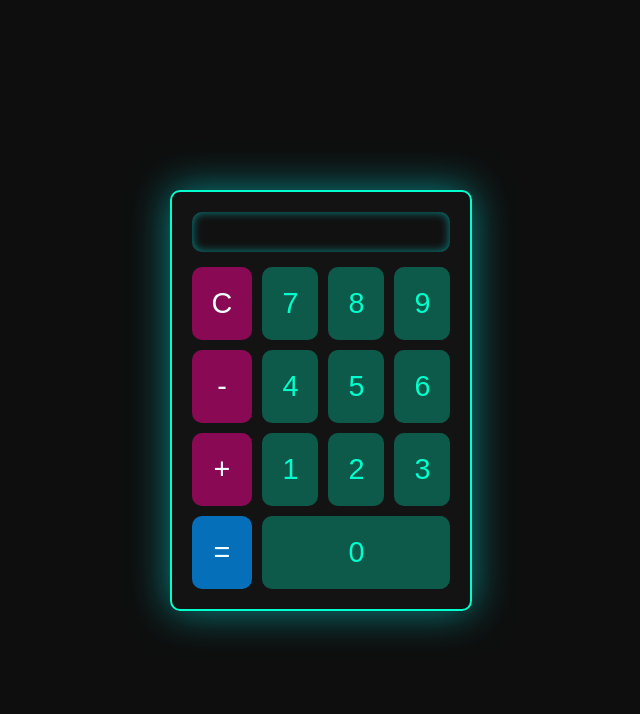
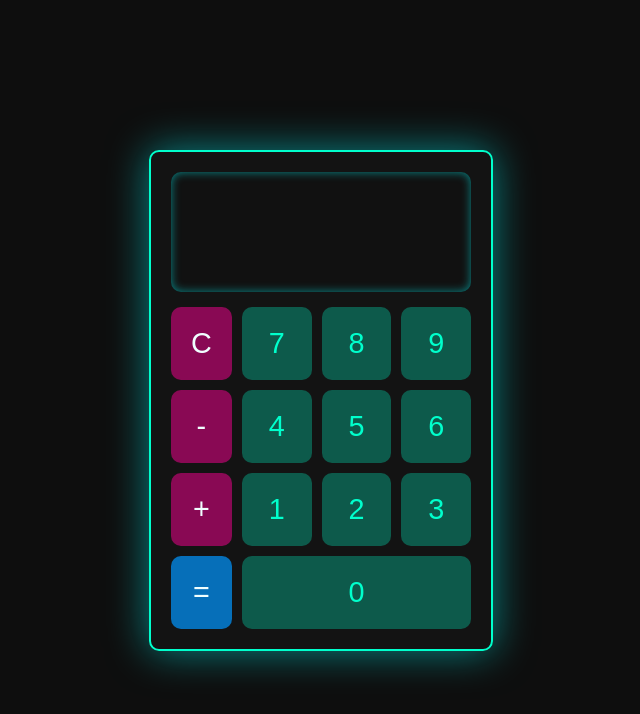
Before and after one commit to KarinaKold/REACT-Result, a React app: page / in a window 1280 px wide. Shown: the top 714 px of the page, without its empty margins (319-959 px from the left). Built offline with nearby package versions, Linux system fonts and the light colour scheme; the HTML template or start-up script is replaced by a standard one.

Commit message:
style: fix style for printing

```diff
--- a/src/App.jsx
+++ b/src/App.jsx
@@ -57,10 +57,10 @@ export const App = () => {
 	};
 
 	const clearDisplay = () => {
-		setOperand1('');
+		setOperand1('0');
 		setOperand2('');
 		setOperator('');
-		setResult('0');
+		setResult('');
 		setIsResult(false);
 	};
 
--- a/src/App.module.css
+++ b/src/App.module.css
@@ -7,6 +7,9 @@
 }
 
 .display {
+	width: 260px;
+	height: 80px;
+	overflow: auto;
 	background-color: #111;
 	color: #00ffcc;
 	font-size: 2.5em;
@@ -16,6 +19,7 @@
 	text-align: right;
 	margin-bottom: 15px;
 	box-shadow: inset 0 0 10px rgba(0, 255, 255, 0.5);
+	white-space: nowrap;
 }
 
 .result {
```
